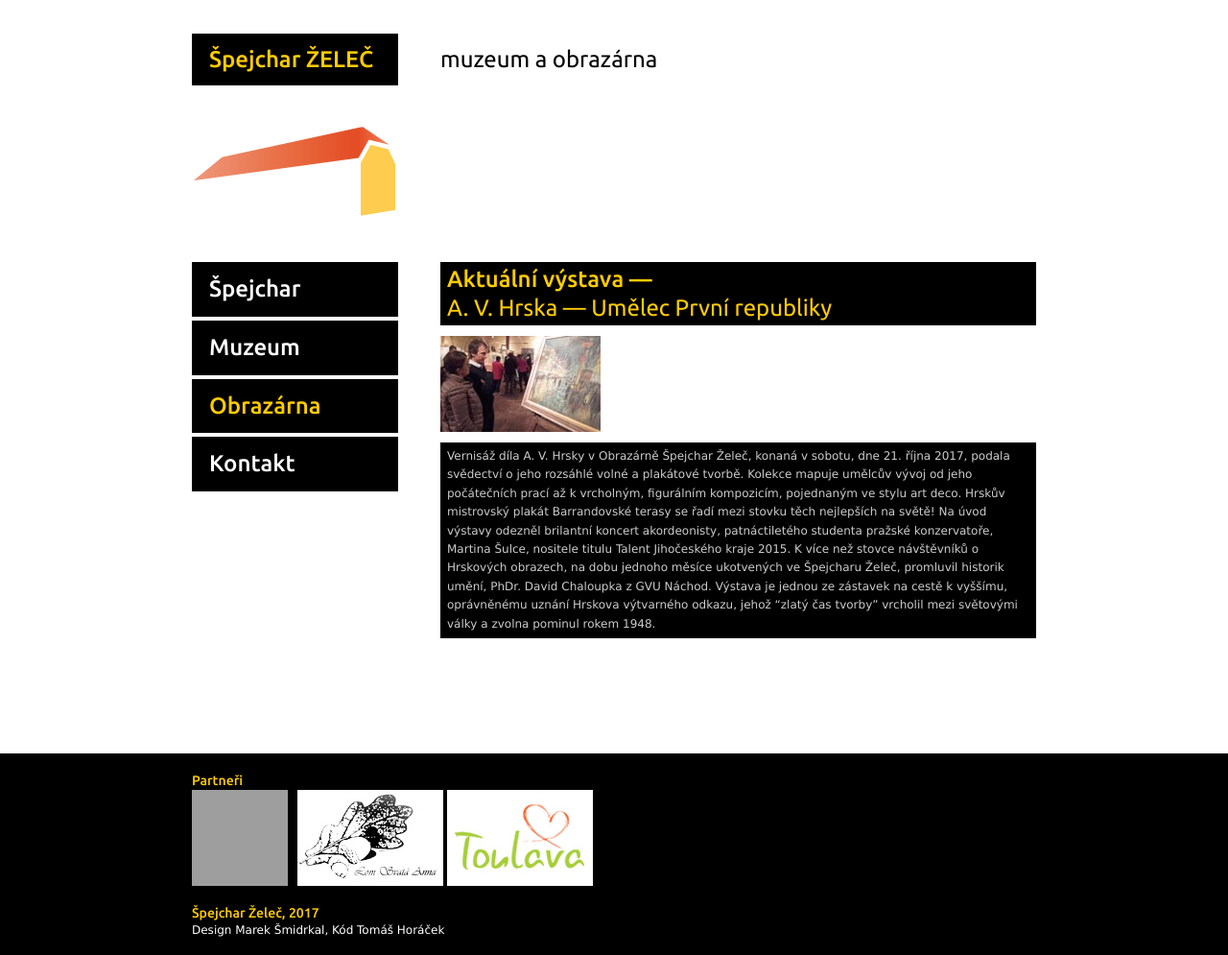
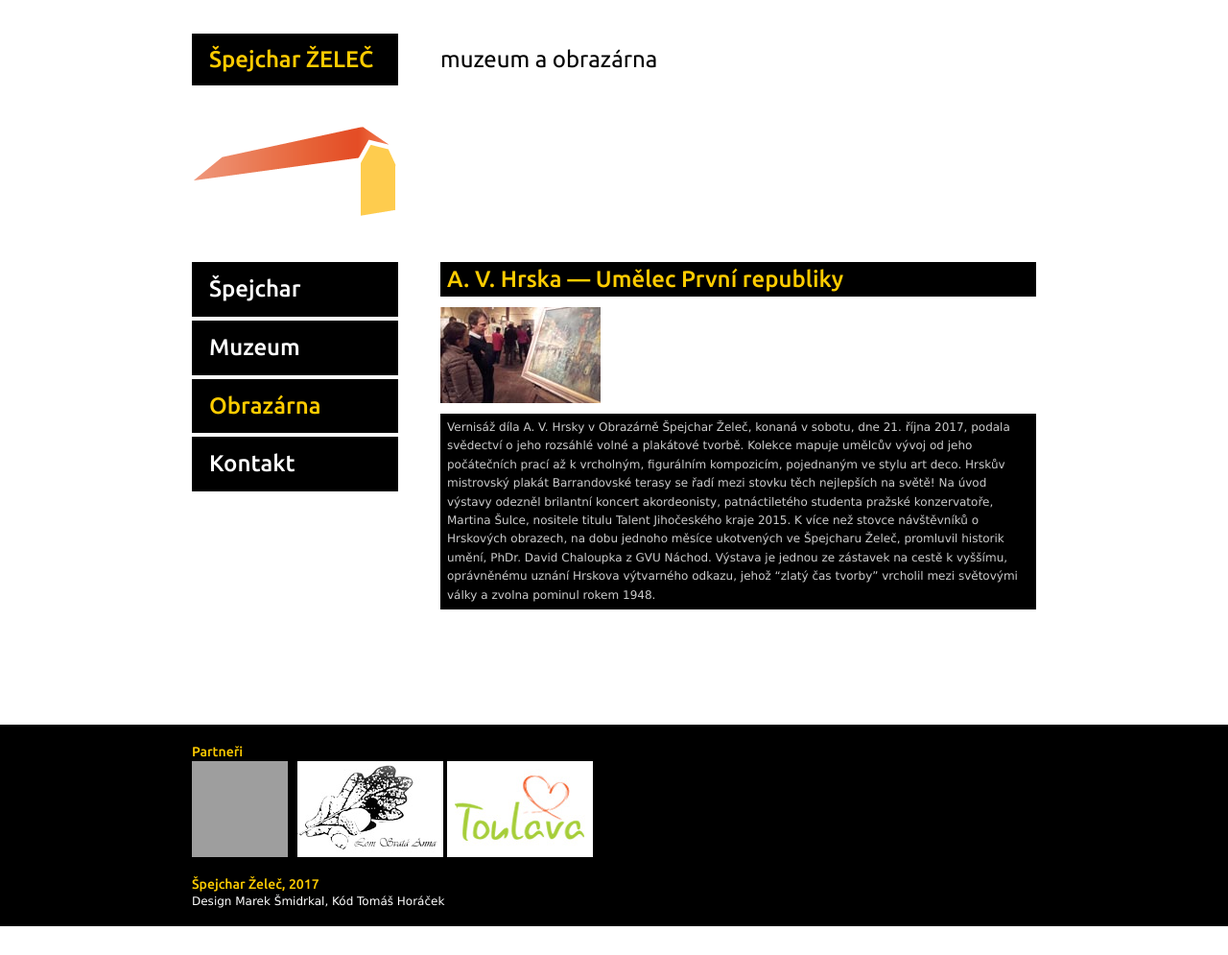
Before and after one commit to spejcharzelec/spejcharzelec.github.com, a Jekyll site: the page built from _posts/2017-10-30-Hrska.md, in a window 1280 px wide. Shown: the whole page at 96% size. Built offline with Jekyll 4.4.1, drawn with Linux system fonts in a browser that asks for light colours; after the commit the page ends 965 px from its top, so only the background shows below that; grey boxes are pictures that could not be loaded.

Commit message:
Update 2017-10-30-Hrska.md

```diff
--- a/_posts/2017-10-30-Hrska.md
+++ b/_posts/2017-10-30-Hrska.md
@@ -1,13 +1,12 @@
 ---
 layout: vystava
-title: Aktuální výstava &mdash;
-subtitle:  A. V. Hrska &mdash; Umělec První republiky
-tags: prvni-patro
+title: A. V. Hrska &mdash; Umělec První republiky
 category: obrazarna
 images:
   - "hrska/01.jpg"
 menu: obrazarna
 published: true
+is_past: true
 intro: |
   Kolekce mapuje umělcův vývoj od jeho počátečních prací až k vrcholným, figurálním kompozicím, pojednaným ve stylu art deco.
 ---
```
